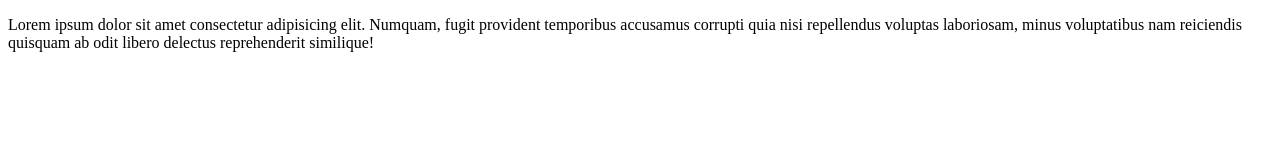
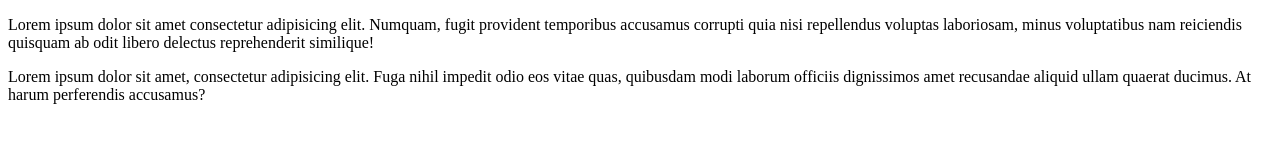
Before and after one commit to saminanaz93/samina-naz, a plain HTML site: page index.html in a window 1280 px wide. Drawn offline with Linux system fonts and the light colour scheme.

Commit message:
feature uptade

```diff
--- a/index.html
+++ b/index.html
@@ -7,5 +7,7 @@
 </head>
 <body>
   <p>Lorem ipsum dolor sit amet consectetur adipisicing elit. Numquam, fugit provident temporibus accusamus corrupti quia nisi repellendus voluptas laboriosam, minus voluptatibus nam reiciendis quisquam ab odit libero delectus reprehenderit similique!</p>
+
+<div>Lorem ipsum dolor sit amet, consectetur adipisicing elit. Fuga nihil impedit odio eos vitae quas, quibusdam modi laborum officiis dignissimos amet recusandae aliquid ullam quaerat ducimus. At harum perferendis accusamus?</div>
 </body>
 </html>
```
